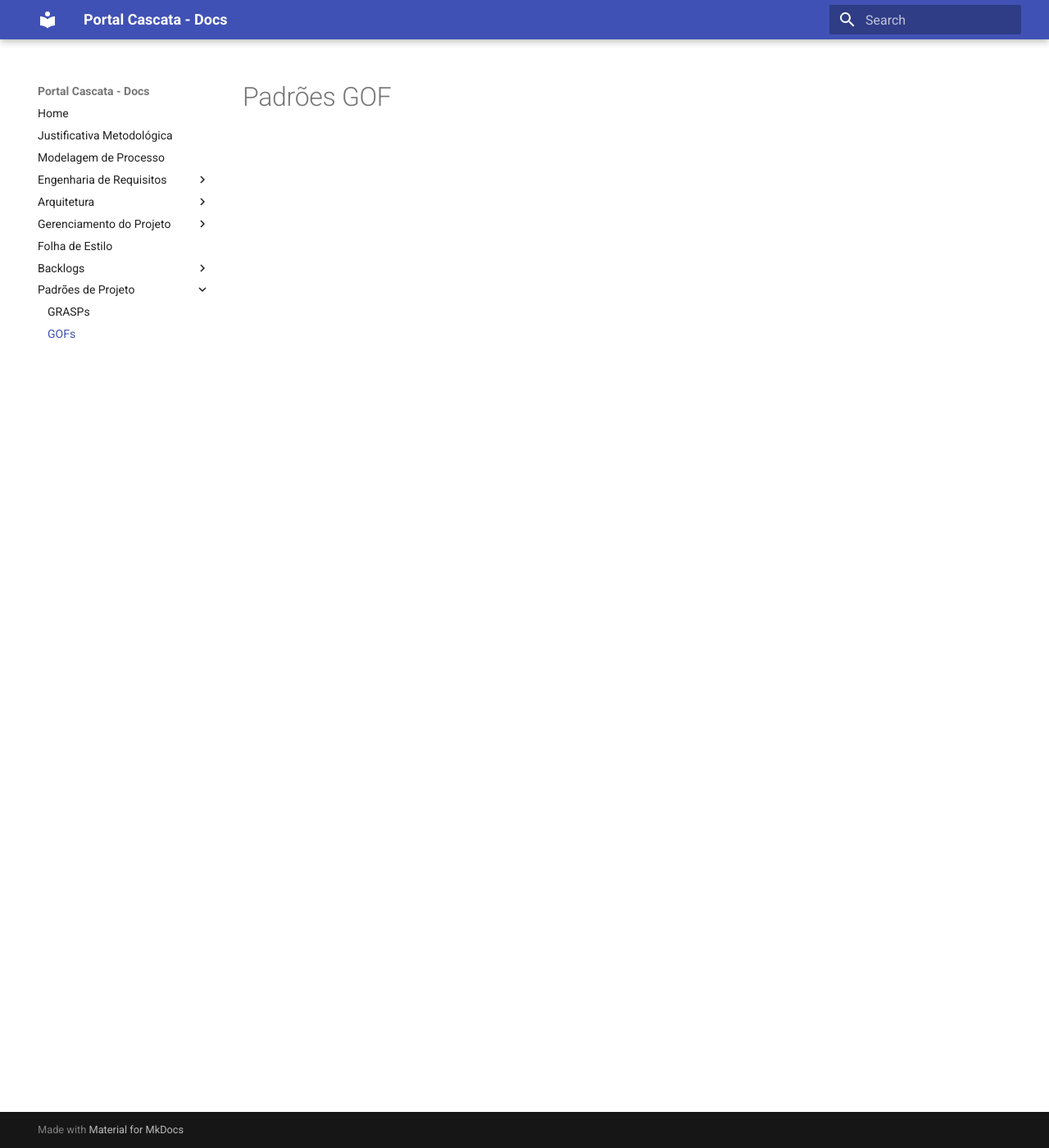
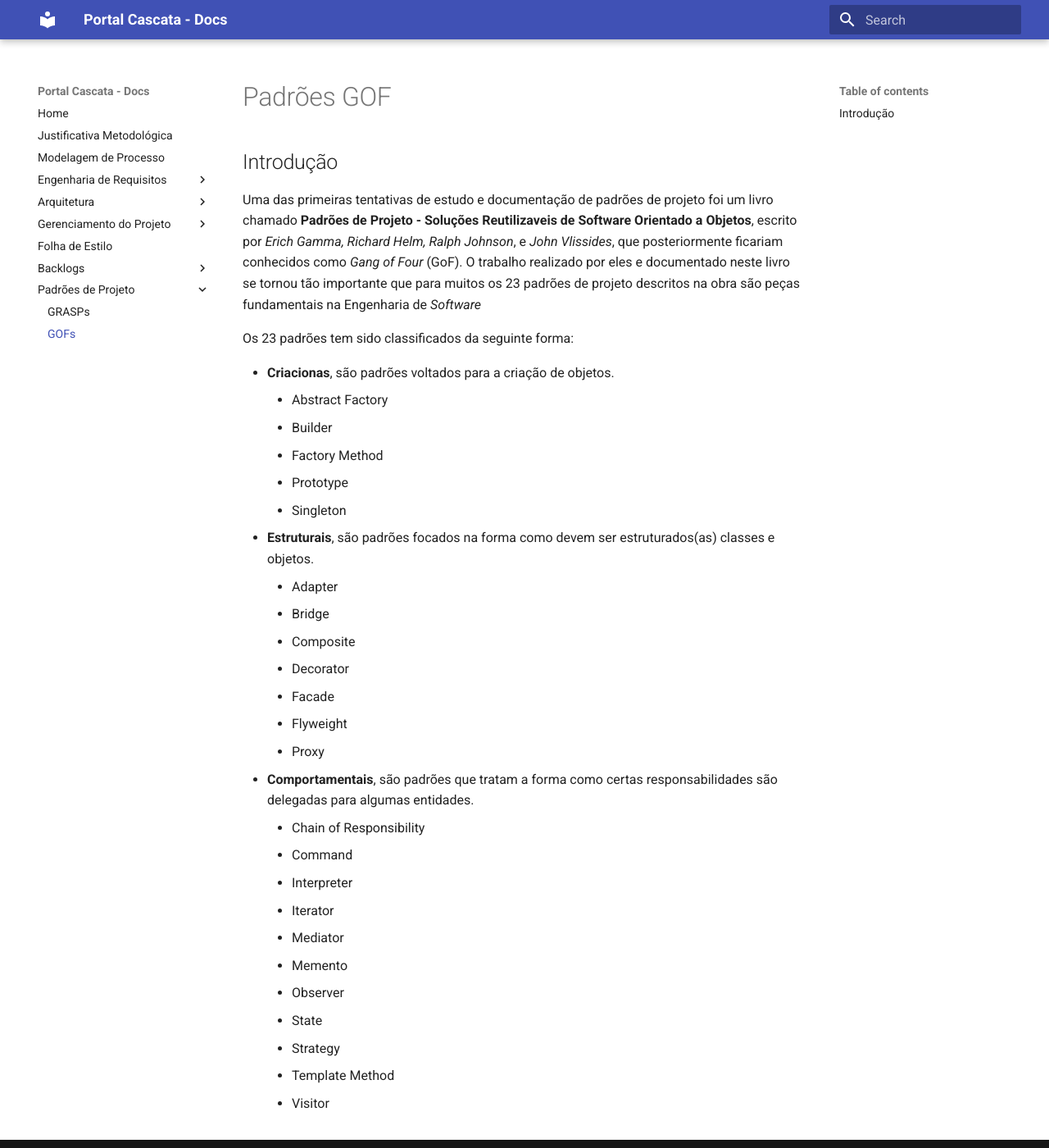
Before and after one commit to projeto-cascata/portal-cascata-docs, an MkDocs documentation site: the page built from docs/padroes/gof.md, in a window 1280 px wide and 1400 px high. Shown: the whole window at 82% size. Built offline with MkDocs 1.6.1 and Material for MkDocs 9.7.7, drawn with Linux system fonts in a browser that asks for light colours; old or Windows-style settings are respelled for this version of MkDocs.

Commit message:
GoFs Adicionando introdução.

```diff
--- a/docs/padroes/gof.md
+++ b/docs/padroes/gof.md
@@ -1 +1,34 @@
 # Padrões GOF
+
+## Introdução
+
+Uma das primeiras tentativas de estudo e documentação de padrões de projeto foi um livro chamado **Padrões de Projeto - Soluções Reutilizaveis de Software Orientado a Objetos**, escrito por *Erich Gamma, Richard Helm, Ralph Johnson*, e *John Vlissides*, que posteriormente ficariam conhecidos como *Gang of Four* (GoF). O trabalho realizado por eles e documentado neste livro se tornou tão importante que para muitos os 23 padrões de projeto descritos na obra são peças fundamentais na Engenharia de *Software*
+
+Os 23 padrões tem sido classificados da seguinte forma:
+
+- **Criacionas**, são padrões voltados para a criação de objetos.
+    - Abstract Factory
+    - Builder
+    - Factory Method
+    - Prototype
+    - Singleton
+- **Estruturais**, são padrões focados na forma como devem ser estruturados(as) classes e objetos.
+    - Adapter
+    - Bridge
+    - Composite
+    - Decorator
+    - Facade
+    - Flyweight
+    - Proxy
+- **Comportamentais**, são padrões que tratam a forma como certas responsabilidades são delegadas para algumas entidades.
+    - Chain of Responsibility
+    - Command
+    - Interpreter
+    - Iterator
+    - Mediator
+    - Memento
+    - Observer
+    - State
+    - Strategy
+    - Template Method
+    - Visitor
```
